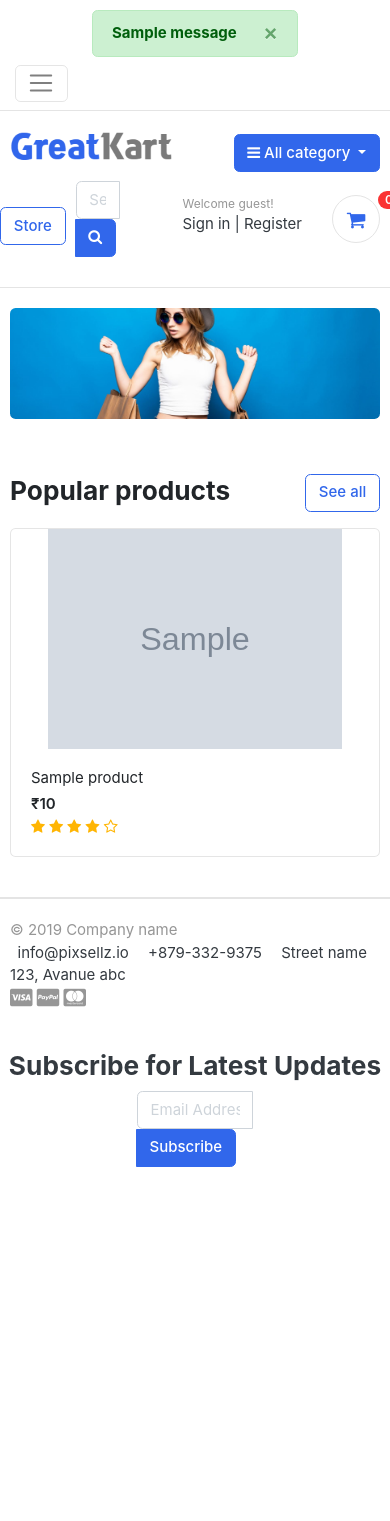
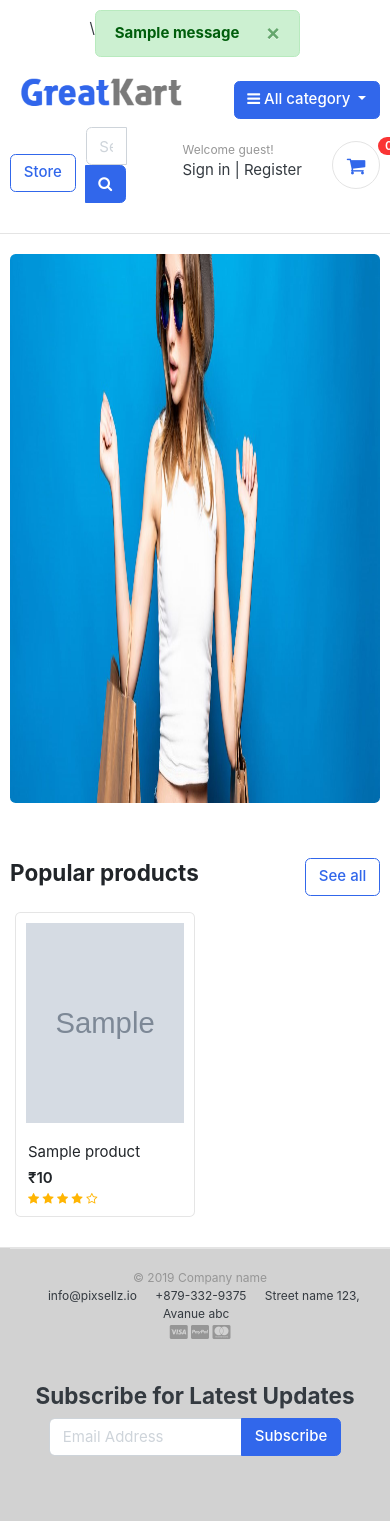
Before and after one commit to AmitChigare/greatkart-trail, a Django app: page / in a window 390 px wide. Before the commit the page ends 1167 px from the top, so only its background shows below. Run offline with Django 4.2, Linux system fonts and the light colour scheme; tables that the repository leaves empty hold one stand-in row (values such as "Sample post"); grey boxes marked "Sample" are stand-in pictures; one stand-in notice (Sample message) is shown; some libraries are stand-ins or nearby versions; some web fonts are replaced.

Commit message:
initial commit 2

```diff
--- a/accounts/models.py
+++ b/accounts/models.py
@@ -5,7 +5,9 @@ from django.contrib.auth.models import AbstractBaseUser, BaseUserManager
 
 
 class MyAccountManager(BaseUserManager):
-    def create_user(self, first_name, last_name, username, email, password=None):
+    def create_user(
+        self, first_name, last_name, username, phone_number, email, password=None
+    ):
         if not email:
             raise ValueError("User must have email address")
 
@@ -17,6 +19,7 @@ class MyAccountManager(BaseUserManager):
             last_name=last_name,
             email=self.normalize_email(email),
             username=username,
+            phone_number=phone_number,
         )
 
         user.set_password(password)
--- a/greatkartProject/static/css/custom.css
+++ b/greatkartProject/static/css/custom.css
@@ -107,3 +107,97 @@ ul.thumb li img {
     height: 80px;
     border: 1px solid grey;
 }
+
+.row {
+    margin-left: 0px;
+}
+
+@media (max-width: 576px) {
+    h3 {
+        font-size: 1.5rem;
+    }
+
+    p {
+        font-size: 0.8rem;
+    }
+
+    .banner-c {
+        width: 100%;
+        overflow: hidden;
+        height: 65vh;
+        vertical-align: middle;
+    }
+
+    .home-card-c {
+        width: 100px;
+        height: 320px;
+        padding: 5px;
+    }
+
+    .product-fit-c {
+        vertical-align: middle;
+    }
+
+    .content-body {
+        padding: 1rem 1.3rem;
+    }
+
+    .p-detail-fit-c {
+        height: 343px !important;
+    }
+
+    .card-product-grid .info-wrap {
+        overflow: hidden;
+        padding: 8px 12px;
+    }
+
+    .img-wrap img {
+        height: 95%;
+        padding: 10px;
+    }
+
+    .cart-empty-c {
+        display: flex;
+        justify-content: center;
+        align-items: center;
+        height: 60vh;
+    }
+
+    .table-shopping-cart.table td, .table-shopping-cart.table th {
+        padding-left: 0.25rem;
+        padding-right: 0.25rem;
+    }
+
+    .disabled-c {
+        display: none;
+    }
+
+    .chectout-c {
+        padding: 3rem;
+    }
+
+    .footer-form-c {
+        width: 80% !important;
+    }
+
+    .flexy-c {
+        font-size: 12px;
+        display: flex;
+        flex-direction: column;
+        text-align: center;
+    }
+
+    /* .title {
+        font-size: 15px;
+    } */
+}
+
+@media (max-width: 768px) {
+    .disabled-c {
+        display: none;
+    }
+}
+
+@media (max-width: 992px) {}
+
+@media (max-width: 1200px) {}
--- a/templates/accounts/edit_profile.html
+++ b/templates/accounts/edit_profile.html
@@ -15,7 +15,7 @@
                         <span>{{user.full_name}}</span>
                     </header>
                     <div class="text-center">
-                        <img src="{{user_profile.profile_picture.url}}" alt="Profile Picture" width="100"
+                        <img src="{{user_profile.profile_picture.url}}" alt="Profile Picture" width="100" height="100"
                             style=" border-radius: 50%;margin-top: 20px;">
                     </div>
                     <div class="card-body">
--- a/templates/accounts/register.html
+++ b/templates/accounts/register.html
@@ -27,6 +27,10 @@
                     <div class="col form-group">
                         <label>Email </label><br>
                         {{form.email}}
+                        <p style="font-size: 10px;margin-top: 5px;color: #db8f01;">*Please provide a valid
+                            email address
+                            to get the
+                            activation link</p>
                     </div> <!-- form-group end.// -->
                     <div class="col form-group">
                         <label>Phone Number </label>
@@ -50,9 +54,9 @@
                 {{form.non_field_errors}}
 
             </form>
+            <p class="text-center mt-4">Have an account? <a href="{% url 'login' %}">Log In</a></p>
         </article><!-- card-body.// -->
     </div> <!-- card .// -->
-    <p class="text-center mt-4">Have an account? <a href="{% url 'login' %}">Log In</a></p>
     <br><br>
     <!-- ============================ COMPONENT REGISTER  END.// ================================= -->
 
--- a/templates/base.html
+++ b/templates/base.html
@@ -55,7 +55,7 @@
 <body>
     {% if messages %}
     <ul class="messages customMessage">
-        {% for message in messages %}
+        {% for message in messages %}\
         <li{% if message.tags %} class="{{ message.tags }}" {% endif %} style="padding-top: 10px;">
             <div class="m-0 alert alert-{{ message.tags }} alert-dismissible fade show" role="alert">
                 <strong>{{ message }}</strong>
@@ -84,6 +84,16 @@
                 $('.mainImage img').attr('src', $(this).attr("href"));
             })
         })
+        $('#btn').click(function () {
+
+            $('#alert').removeClass('d-none');
+
+            setTimeout(() => {
+                $('.alert').alert('close');
+            }, 2000);
+
+        })
+
     </script>
 </body>
 
--- a/templates/cart/checkout.html
+++ b/templates/cart/checkout.html
@@ -9,7 +9,7 @@
         <div class="row">
             <aside class="col-lg-6">
                 <div class="card">
-                    <div class="card-body">
+                    <div class="card-body chectout-c">
                         <h4 class="card-title mb-4">Billing address</h4>
                         <form action="{% url 'place_order' %}" method="POST">
                             {%csrf_token%}
--- a/templates/footer.html
+++ b/templates/footer.html
@@ -1,8 +1,8 @@
 {% load static %}
 
 <!-- ========================= FOOTER ========================= -->
-<footer class="section-footer border-top">
-    <div class="container">
+<footer class="section-footer border-top" style="background-color: #d2d2d2;padding-bottom: 20px;">
+    <div class="container flexy-c">
         <section class="footer-bottom border-top row">
             <div class="col-md-2">
                 <p class="text-muted"> &copy 2019 Company name </p>
@@ -24,7 +24,7 @@
             Subscribe for Latest Updates
         </h3>
     </div>
-    <div class="container input-group mb-3 mb-5" style="width: 35%;">
+    <div class="container input-group mb-3 mb-5 footer-form-c">
         <input class="form-control" placeholder="Email Address" type="email">
         <div class="input-group-append">
             <button class="btn btn-primary" type="button">Subscribe</button>
--- a/templates/home.html
+++ b/templates/home.html
@@ -10,17 +10,14 @@
         <div class="container">
 
             <div class="intro-banner-wrap">
-                <img src='{% static "images/banners/cover.jpg" %}' class="img-fluid rounded">
+                <img src='{% static "images/banners/cover.jpg" %}' class="img-fluid rounded banner-c">
             </div>
-
-        </div> <!-- container //  -->
+        </div>
     </section>
-    <!-- ========================= SECTION MAIN END// ========================= -->
 
     <!-- ========================= SECTION  ========================= -->
     <section class="section-name padding-y-sm">
-        <div class="container">
-
+        <div class="container container-lg container-sm container-md container-xl container-xxl">
             <header class="section-heading">
                 <a href="{% url 'store' %}" class="btn btn-outline-primary float-right">See all</a>
                 <h3 class="section-title">Popular products</h3>
@@ -29,8 +26,8 @@
 
             <div class="row">
                 {% for product in products %}
-                <div class="col-md-3">
-                    <div class="card card-product-grid">
+                <div class="col-md-4 col-lg-3 col-sm-6 col-6 home-card-c">
+                    <div class="card card-product-grid product-fit-c">
                         <a href="{{ product.get_url }}" class="img-wrap"> <img src='{{product.photos.url}}'>
                         </a>
                         <figcaption class="info-wrap">
--- a/templates/navbar.html
+++ b/templates/navbar.html
@@ -1,6 +1,6 @@
 {% load static %}
 <header class="section-header">
-    <nav class="navbar p-md-0 navbar-expand-sm navbar-light border-bottom">
+    <!-- <nav class="navbar p-md-0 navbar-expand-sm navbar-light border-bottom">
         <div class="container">
             <button class="navbar-toggler" type="button" data-toggle="collapse" data-target="#navbarTop4"
                 aria-controls="navbarNav" aria-expanded="false" aria-label="Toggle navigation">
@@ -19,13 +19,16 @@
                 <ul class="navbar-nav">
                     <li><a href="#" class="nav-link"> <i class="fa fa-envelope"></i> Email </a></li>
                     <li><a href="#" class="nav-link"> <i class="fa fa-phone"></i> Call us </a></li>
-                </ul> <!-- list-inline //  -->
-            </div> <!-- navbar-collapse .// -->
-        </div> <!-- container //  -->
-    </nav>
+                </ul>
+            </div>
+        </div>
+    </nav> -->
+
+
+
 
     <section class="header-main border-bottom">
-        <div class="container">
+        <div class="container container-lg container-sm container-md container-xl container-xxl">
             <div class="row align-items-center">
                 <div class="col-lg-2 col-md-3 col-6">
                     <a href="/" class="brand-wrap">
--- a/templates/product_detail.html
+++ b/templates/product_detail.html
@@ -10,10 +10,10 @@
         <div class="card">
             <div class="row no-gutters">
                 <aside class="col-md-6">
-                    <article class="gallery-wrap">
+                    <article class="gallery-wrap ">
                         <div class="img-big-wrap mainImage">
                             <center>
-                                <img src={{single_product.photos.url}}>
+                                <img src={{single_product.photos.url}} class="p-detail-fit-c">
                             </center>
                         </div> <!-- img-big-wrap.// -->
                     </article> <!-- gallery-wrap .end// -->
@@ -32,7 +32,7 @@
                     <form action="{% url 'add_cart' single_product.id %}" method="POST">
                         {% csrf_token %}
                         <article class="content-body">
-                            <h2 class="title text-primary">{{single_product.product_name}}</h2>
+                            <h3 class="title text-primary">{{single_product.product_name}}</h3>
                             {% if review_count > 0 %}
                             <p
                                 class="productavg productavg{% if single_product.average_review <= 1.5 %}-r{% elif single_product.average_review > 1.5 and single_product.average_review <= 3.5 %}-o{% endif %}">
```
Also changed, not shown: accounts/views.py (+8 -0 lines), orders/views.py (+12 -0 lines), templates/cart.html (+5 -4 lines), templates/store.html (+4 -4 lines), trail.py (added, +99 -0 lines), orders/testimage.jpg (added).
